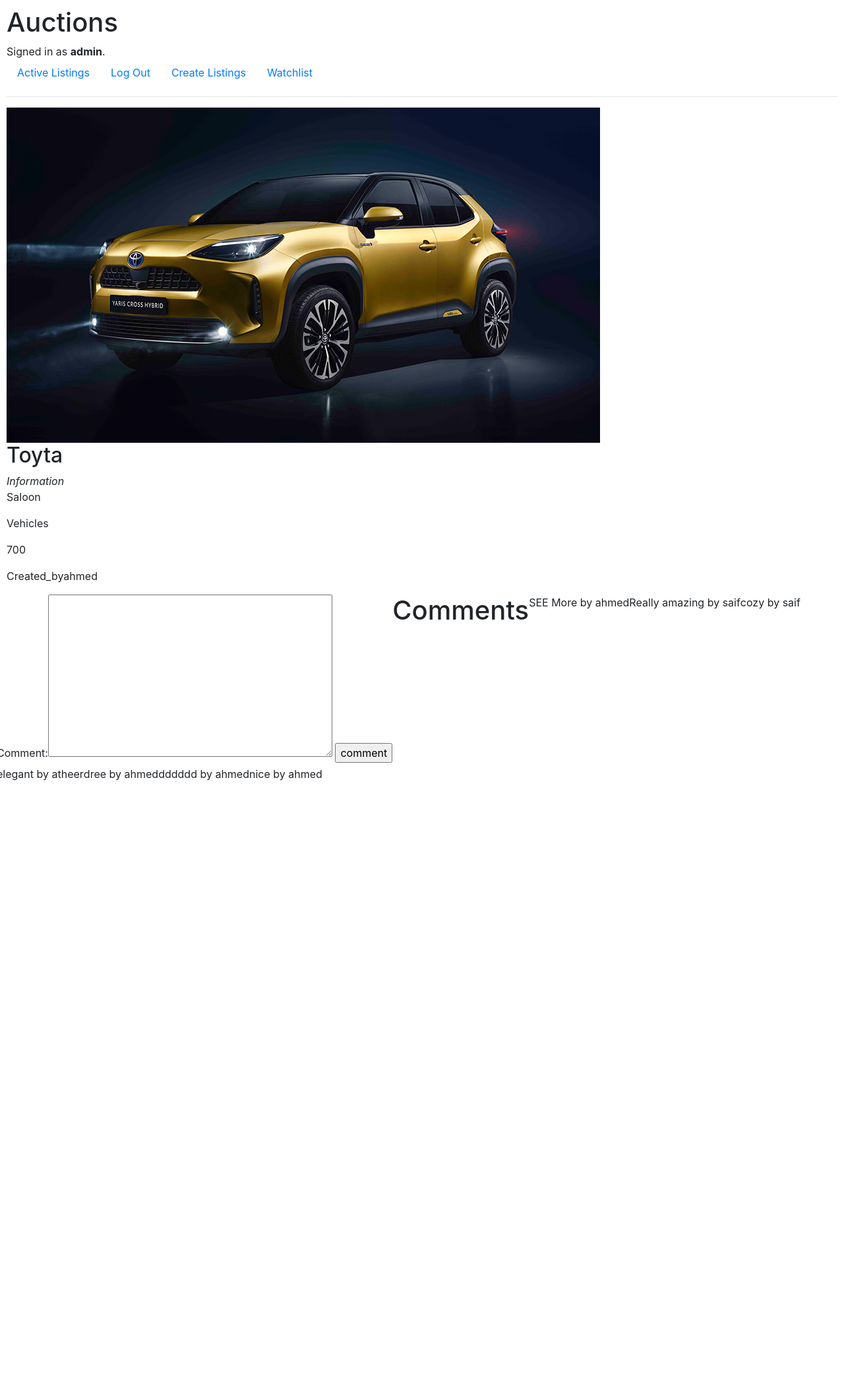
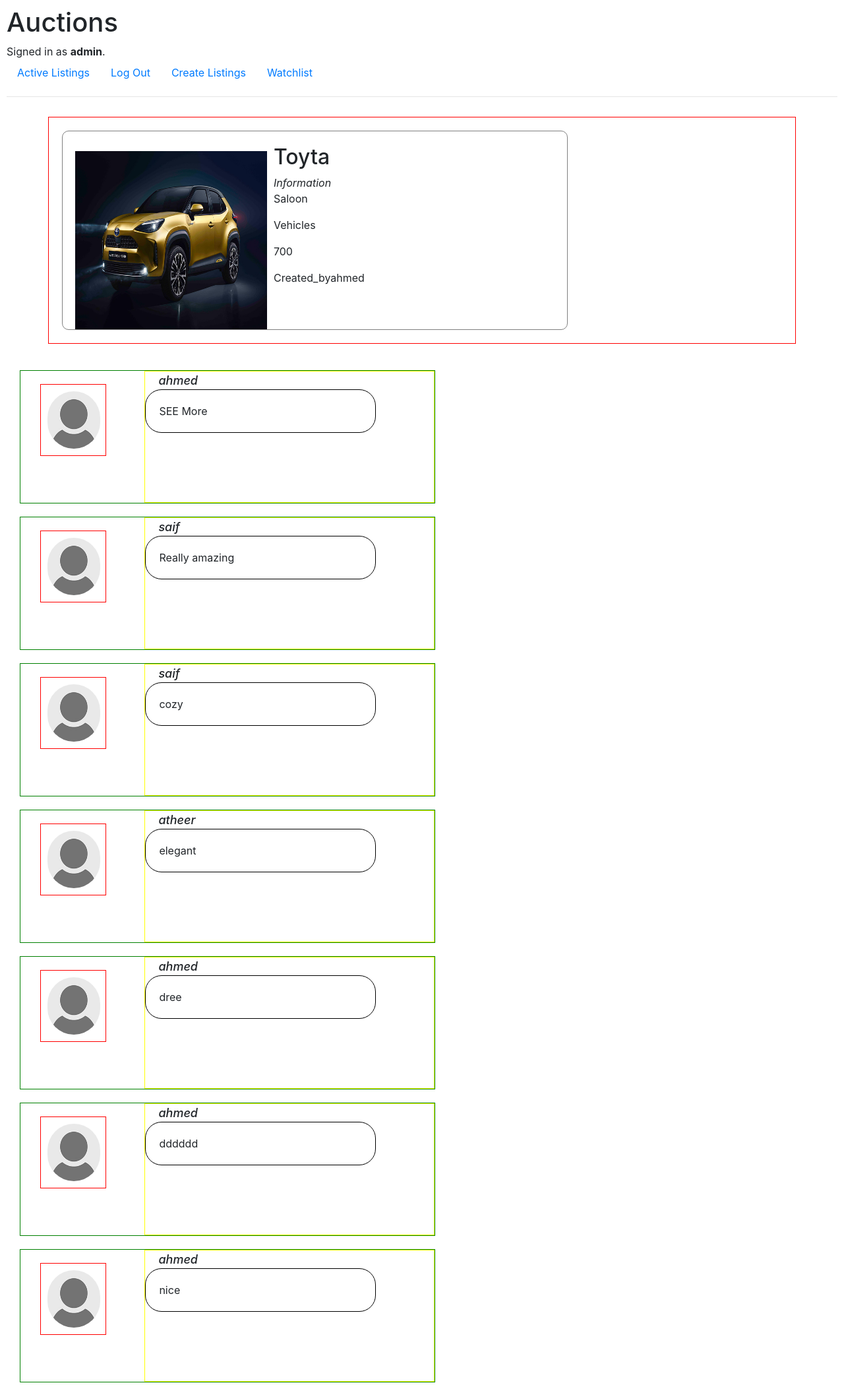
Before and after one commit to ahmedalhakeem/Commerce, a Django app: page /listing/1 in a window 1280 px wide. Shown: the whole page at 66% size. Before the commit the page ends 1183 px from the top, so only its background shows below. Run offline with Django 3.2, Linux system fonts and the light colour scheme; a user stored in the database is signed in; data comes from the database, SQL or seed files in the repository; both versions use the stored data as it was after the commit; some libraries are stand-ins or nearby versions.

Commit message:
working on listing

```diff
--- a/auctions/models.py
+++ b/auctions/models.py
@@ -24,7 +24,7 @@
 
 
     def __str__(self):
-        return f"{self.title} {self.description}, {self.category}, {self.start_bid}, {self.picture}, {self.watchlist}"
+        return f" {self.id}, {self.title} {self.description}, {self.category}, {self.start_bid}, {self.picture}, {self.watchlist}"
 
 class Bids(models.Model):
     bid_amount = models.IntegerField()
--- a/auctions/static/auctions/index_style.css
+++ /dev/null
@@ -1,64 +0,0 @@
-.clear-fix::after {
-    content: "";
-    display: block;
-    clear: both;
-}
-.btn {
-    padding: .5rem 1rem;
-    background: #006669;
-    color:white;
-    border : 1px solid transparent;
-    border-radius: .25rem;
-
-}
-.content {
-    width: 90%;
-    margin: 30px auto 30px;
-    padding: 10px;
-
-}
-.content .main-content {
-    width: 69%;
-    float: left;
-    border : 1px solid gray;
-    margin: 10px;
-    border-radius: 10px;
-}
-.content .main-content .post {
-    width: 90%;
-    height: 270px;
-    margin: 10px auto;
-    border-radius: 5px;
-    background: white;
-    position: relative;
-}
-.content .main-content .post .read-more {
-    position: absolute;
-    bottom: 10px;
-    right: 10px;
-
-
-}
-
-.content .main-content .post .post-image {
-    width: 30%;
-    height: 80%;
-    float: left;
-    margin-top:20px;
-
-}
-.content .main-content .post .post-preview {
-    width: 60%;
-    padding: 10px;
-    float: right;
-
-}
-.content .main-content .recent-post-title {
-    margin: 20px ;
-}
-.content .sidebar {
-    width: 30%;
-    float: left;
-    border : 1px dashed green;
-    height: 300px;
-}
--- a/auctions/static/auctions/styles.css
+++ b/auctions/static/auctions/styles.css
@@ -18,13 +18,15 @@
 .content {
     width: 90%;
     margin: 30px auto 30px;
+    padding: 10px;
     border: 1px solid red;
-
 }
 .content .main-content {
     width: 69%;
     float: left;
-    border : 1px solid blue;
+    border : 1px solid gray;
+    margin: 10px;
+    border-radius: 10px;
 }
 .content .main-content .post {
     width: 95%;
@@ -46,6 +48,7 @@
     width: 40%;
     height: 100%;
     float: left;
+    margin-top:20px;
 }
 .content .main-content .post .post-preview {
     width: 60%;
@@ -61,3 +64,62 @@
     border : 1px dashed green;
     height: 300px;
 }
+/* Additional styles for watchlist page
+*/
+
+.content .watchlist {
+    border:1px solid blue;
+
+}
+
+.content .watchlist .actual-watchlist {
+    border: 1px dotted brown;
+    width: 80%;
+    float: left;
+}
+
+.comment-content {
+    width: 50%;
+    border: 1px solid green;
+    position: relative;
+    float: left;
+    margin: 10px 0px 10px 20px;
+}
+.comment-content .cmt{
+    float: right;
+    width: 70%;
+    height: 200px;
+    border: 1px solid yellow;
+
+
+}
+.comment-content .cmt .username{
+    font-weight: 500;
+    position: relative;
+    margin-left: 20px;
+    font-size: large;
+    font-style: italic;
+
+}
+.comment-content .cmt .text {
+    width: 80%;
+    border: 1px solid black;
+    padding: 20px;
+    top: 30px;
+    border-radius: 25px;
+}
+
+.comment-content .a-image {
+    width: 100px;
+    border: 1px solid red;
+    float: left;
+    margin-left: 30px;
+    margin-top: 20px;
+
+}
+.comment-content .a-image .img-circle {
+    height: 87px;
+    width: 80px;
+    border-radius: 50px;
+    margin: 10px 15px 10px 10px;
+}
--- /dev/null
+++ b/auctions/templates/auctions/closebid.html
@@ -0,0 +1,4 @@
+{% extends "auctions/layout.html" %}
+{% block body %}
+<h1>The winner is : </h1>
+{% endblock %}
--- a/auctions/templates/auctions/layout.html
+++ b/auctions/templates/auctions/layout.html
@@ -6,10 +6,6 @@
         <title>{% block title %}Auctions{% endblock %}</title>
         <link rel="stylesheet" href="https://stackpath.bootstrapcdn.com/bootstrap/4.4.1/css/bootstrap.min.css" integrity="sha384-Vkoo8x4CGsO3+Hhxv8T/Q5PaXtkKtu6ug5TOeNV6gBiFeWPGFN9MuhOf23Q9Ifjh" crossorigin="anonymous">
         <link href="{% static 'auctions/styles.css' %}" rel="stylesheet">
-        <link href="{% static 'auctions/index_style.css' %}" rel="stylesheet">
-
-
-
 
     </head>
     <body>
--- a/auctions/templates/auctions/listing.html
+++ b/auctions/templates/auctions/listing.html
@@ -1,8 +1,10 @@
 {% extends "auctions/layout.html" %}
+{% load static %}
 
 {% block body %}
         <!--Content-->
-        <div class="conten clear-fix">
+
+        <div class="content clear-fix">
 
             <!--Main content-->
             <div class="main-content">
@@ -18,46 +20,67 @@
                         <p class="preview-text">{{ item.description }}</p>
                         <p class="preview-text">{{ item.category }}</p>
                         <p class="preview-text">{{ item.start_bid }}</p>
-                        <p class="preview-text">Created_by{{ created_by.creator }}</p>
+                        <p class="preview-text">Created_by{{ createdby.creator }}</p>
 
                     </div>
                 </div>
             </div>
         </div>
 
-    {% if item.active %}
+        <!--Display all Comments-->
+
+
+
+    {% for comments in allcomments %}
+        <div class="comment-content">
+            <div class="a-image">
+                <img src="{% static 'auctions/images/avatar.jpg' %}" alt="{{comments.user_comment}}" class="img-circle">
+            </div>
+            <div class="cmt">
+                <div class="username">{{comments.user_comment}}</div>
+                <div class="text">{{comments.comment}}</div>
+            </div>
+
+        </div>
+
+
+
+
+        {% endfor %}
+
+
+    {% endblock %}
+
+
+
+    <!--{% if item.active %}
        <form action="{% url 'listing' list_id %}" method="POST">
             {% csrf_token %}
             {{ form }}
 
             <input type="submit" name="bid" value="Bid">
-            <input type="submit" name="watchlist" value="Add to Watchlist">
-        </form>
-
-    </div>
-    &nbsp;
-    {% endif %}
-
-    {% if owner %}
-    <form action="{% url 'listing' list_id %}" method="POST">
-        {% csrf_token %}
-        <input type="submit" name="close" value="close bid" class="btn">
-
         </form>
         {% endif %}
 
 
+    <form action="{% url 'listing' list_id%}" method="GET">
+        {% csrf_token %}
+        {% if check %}
+            <input type="submit" name="remove" value="remove">
+        {% else%}
+            <input type="submit" name="add" value="add">
+    </form>
 
-    {% if winner %}
-    <h2>The winner is  {{ winner }}</h2>
         {% endif %}
 
 
+
+    </div>
     <div class="row">
-        <form action="{% url 'listing' list_id%}" method="POST">
+        <form action="{% url 'listing' list_id %}" method="POST">
             {% csrf_token %}
             {{ comments }}
-            <input type="submit" value="comment">
+            <input type="submit" value="comment" class="btn">
         </form>
 
     <h1>Comments</h1>
@@ -67,8 +90,22 @@
                {{ comment.comment }} by {{ comment.user_comment}}
            </div>
        </div>
+       {% endfor %}
 
 
-       {% endfor %}
-    </div>
-{% endblock %}
+    <form action="{% url 'listing' list_id %}" method="GET">
+        {% csrf_token %}
+        {% if owner %}
+        <input type="submit" name="close" value="close bid" class="btn">
+        {% endif %}
+
+
+    </form>
+
+
+
+    {% if winner %}
+    <h2>The winner is  {{ winner }}</h2>
+    {% endif %}
+
+    </div>   -->
--- a/auctions/templates/auctions/register.html
+++ b/auctions/templates/auctions/register.html
@@ -7,7 +7,7 @@
     {% if message %}
         <div>{{ message }}</div>
     {% endif %}
-
+    <div class="go">dd</div>
     <form action="{% url 'register' %}" method="post">
         {% csrf_token %}
         <div class="form-group">
--- a/auctions/views.py
+++ b/auctions/views.py
@@ -126,139 +126,29 @@
 def listing(request, list_id):
     # Select the list through its id:
     exact_item = Listings.objects.get(pk=list_id)
+
+    # Determine who created this listing?
+    createdby = Created_by.objects.get(listing=exact_item)
     allcomments = Comments.objects.filter(list_comment=exact_item).all()
 
 
 
-
-    #Recognize who created the listing:
-    created = Created_by.objects.get(listing=exact_item)
-
-    #Close Auctions
-    if request.user == created.creator:
-        owner = True
-
-    else:
-        owner = False
-
-    print(f"The one who created the listing is: {created.creator}")
-    #if(request.GET.get('close')):
-
-
-
-        #return HttpResponseRedirect(reverse(listing, args=(list_id)))
-
-    #check if the user submits the form
-    if request.method=="POST":
-
-        #Check to see if user clicks on bid button
-        if 'bid' in request.POST:
-            form = BidsForm(request.POST or None)
-            bidder = User.objects.get(pk=request.user.id)
-
-
-
-            #Checking form validity
-            if form.is_valid():
-                current_bid = form.cleaned_data["bid_amount"]
-
-                #Compare between the bidding value and the current bid
-                if exact_item.start_bid < current_bid:
-                    exact_item.start_bid = current_bid
-                    exact_item.save()
-                    # Bid table must be updated
-                    bid_update = Bids(bid_amount=current_bid, uid=bidder, listid=exact_item)
-
-                    bid_update.save()
-
-                    print(bid_update)
-
-
-                else:
-                    return HttpResponse("The amount you are bidding is less than the current bid")
-
-            return HttpResponseRedirect(reverse("listing", args=(list_id,)))
-        #end-bid
-
-        # When the user clicks on 'add to watchlist':
-        if 'watchlist' in request.POST:
-            if request.user.is_authenticated:
-                #select the username
-                user = User.objects.get(pk=request.user.id)
-                #Check the existence of the item in the user's watchlist page
-                existence = user.watchlist.all()
-                if exact_item in existence:
-
-                    return HttpResponse(f"Mr. {user},  this item is already in your watchlist")
-
-                print(existence)
-                # Add to watchlist
-                user.watchlist.add(exact_item)
-
-            return HttpResponseRedirect(reverse(listing, args=(list_id,)))
-
-        #Comments
-        comments = CommentsForm(request.POST or None)
-
-
-        if comments.is_valid():
-            user = User.objects.get(pk=request.user.id)
-            comment = comments.cleaned_data["comment"]
-            ucomment= Comments(comment=comment, user_comment=user, list_comment=exact_item)
-            ucomment.save()
-
-
-            return HttpResponseRedirect(reverse(listing, args=(list_id,)))
-
-        if 'close' in request.POST:
-            exact_item.active = False
-            exact_item.save()
-            max_bid = exact_item.list.aggregate(Max('bid_amount'))
-            print(max_bid)
-
-            winner = exact_item.list.get(bid_amount=max_bid["bid_amount__max"])
-            winner = winner.uid
-
-
-
-            return render(request, "auctions/listing.html",{
-                "item": exact_item,
-                "list_id":list_id,
-                "created_by" : created,
-                "form" : BidsForm(),
-                "comments": CommentsForm(),
-                "all_comments": allcomments,
-                "owner" : owner,
-                "winner" : winner
-            })
-
-
-
-
-
-    # Display all comments
-
     return render(request, "auctions/listing.html",{
-     "item": exact_item,
-     "list_id":list_id,
-     "created_by" : created,
-     "form" : BidsForm(),
-     "comments": CommentsForm(),
-     "all_comments": allcomments,
-     "owner" : owner,
-
-
-
+        "item" : exact_item,
+        "createdby" : createdby,
+        "allcomments" : allcomments
     })
 
 @login_required
 def watchlist(request, user_id):
-
     user = User.objects.get(pk=user_id)
     watchlist = user.watchlist.all()
     return render(request, "auctions/watchlist.html",{
         "user": user,
         "watchlist" : watchlist
     })
+#def watchlistremove(request, list_id):
+ #   list = Listings.objects.get(pk=list_id)
+
 def closebid(request):
     return HttpResponse("The owner is ")
```
Also changed, not shown: auctions/listing.py (added, +144 -0 lines), auctions/temp1.py (added, +28 -0 lines), auctions/templates/auctions/watchlist.html (+15 -3 lines), auctions/migrations/0006_auto_20200908_2121.py (added), auctions/static/auctions/images/avatar.jpg (added), db.sqlite3, media/media/ipad.jpg (added), media/media/medical_mask.jpg (added), media/media/printer.jpg (added), media/media/sci_calc.jpg (added), media/media/smartphone.jpg (added), 1 other file. Lines whose indentation alone changed are shown as unchanged.
